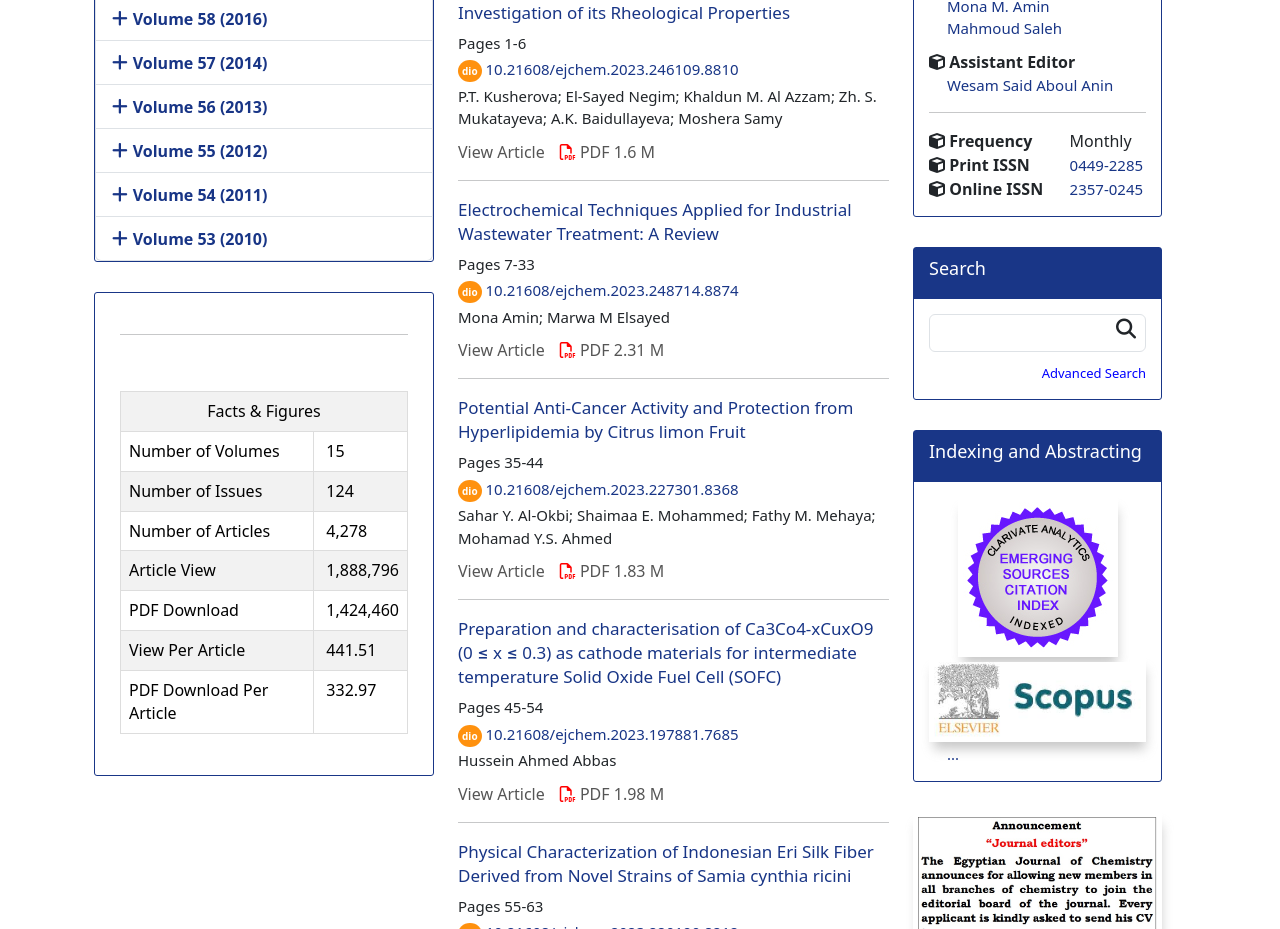
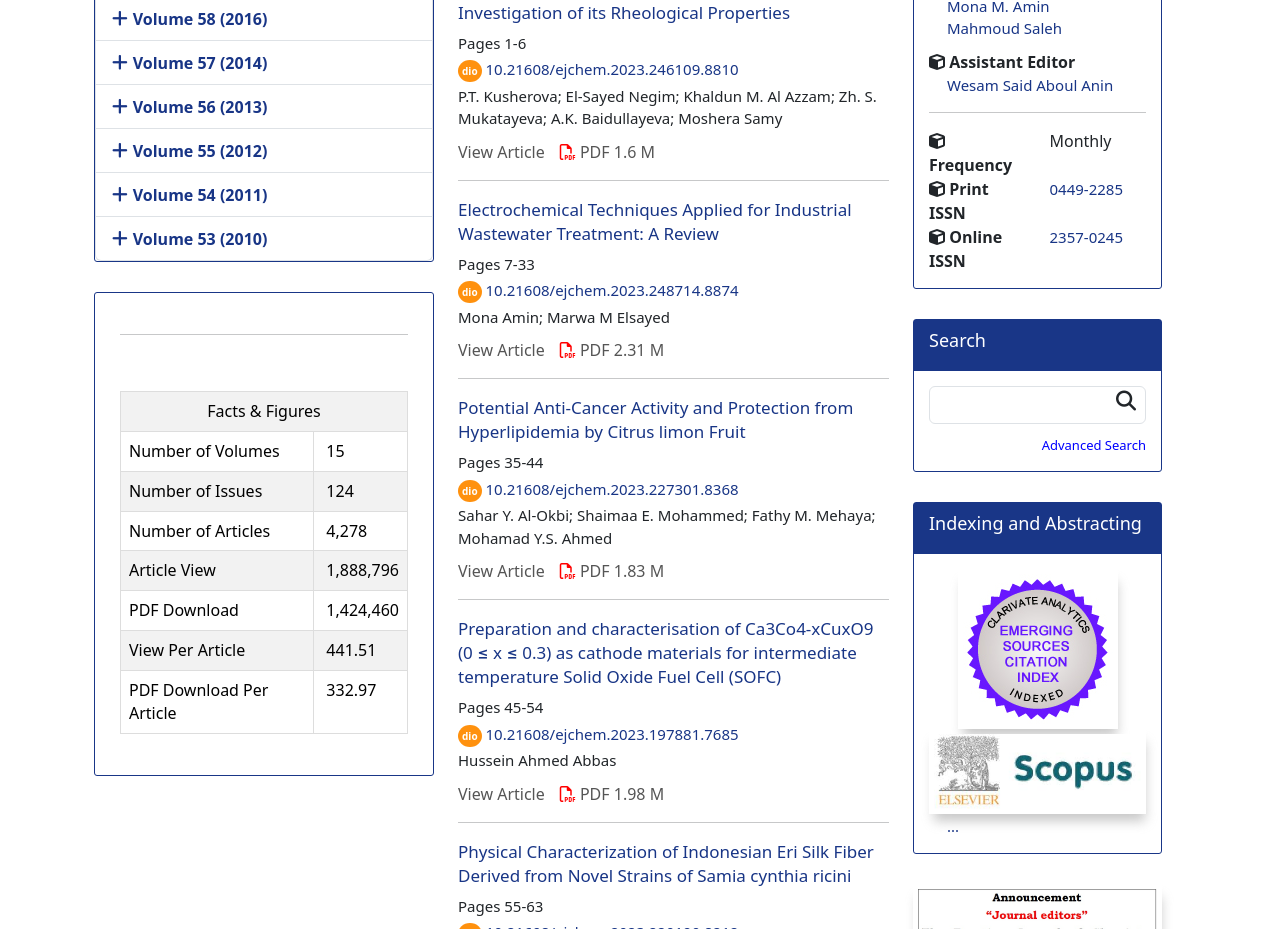
Before and after one commit to AhmedFawzy900/jornal_project, a React (Create React App) app: page /home in a window 1280 px wide. Shown: the part 1300-2229 px from the top of the page. Built offline with nearby package versions, Linux system fonts and the light colour scheme.

Commit message:
edit in right side

```diff
--- a/src/components/RightSide.js
+++ b/src/components/RightSide.js
@@ -63,20 +63,20 @@ export default function RightSide(){
                 </div>
 	            <hr/>
                 <div class="row margin-bottom-10" id="dv_ju_frq">
-                    <strong class="col-md-7">
+                    <strong class="col">
                      <i class="fa-solid fa-cube"></i> Frequency
                     </strong>
-                    <div class="col-md-5" >Monthly</div>
+                    <div class="col" >Monthly</div>
                 </div>
                 <div class="row">
-                    <strong class="col-md-7"><i class="fa-solid fa-cube"></i> Print ISSN </strong>
-                    <div class="col-md-5" dir="ltr">
+                    <strong class="col"><i class="fa-solid fa-cube"></i> Print ISSN </strong>
+                    <div class="col" dir="ltr">
                         <a className="tag_a m-0" href="#" target="_blank">0449-2285</a>
                     </div>
                 </div>
                 <div class="row">
-                    <strong class="col-md-7"><i class="fa-solid fa-cube"></i> Online ISSN </strong>
-                    <div class="col-md-5" dir="ltr">
+                    <strong class="col"><i class="fa-solid fa-cube"></i> Online ISSN </strong>
+                    <div class="col" dir="ltr">
                         <a href="#" className="tag_a m-0" target="_blank">2357-0245</a>
                     </div>
                 </div>
```
